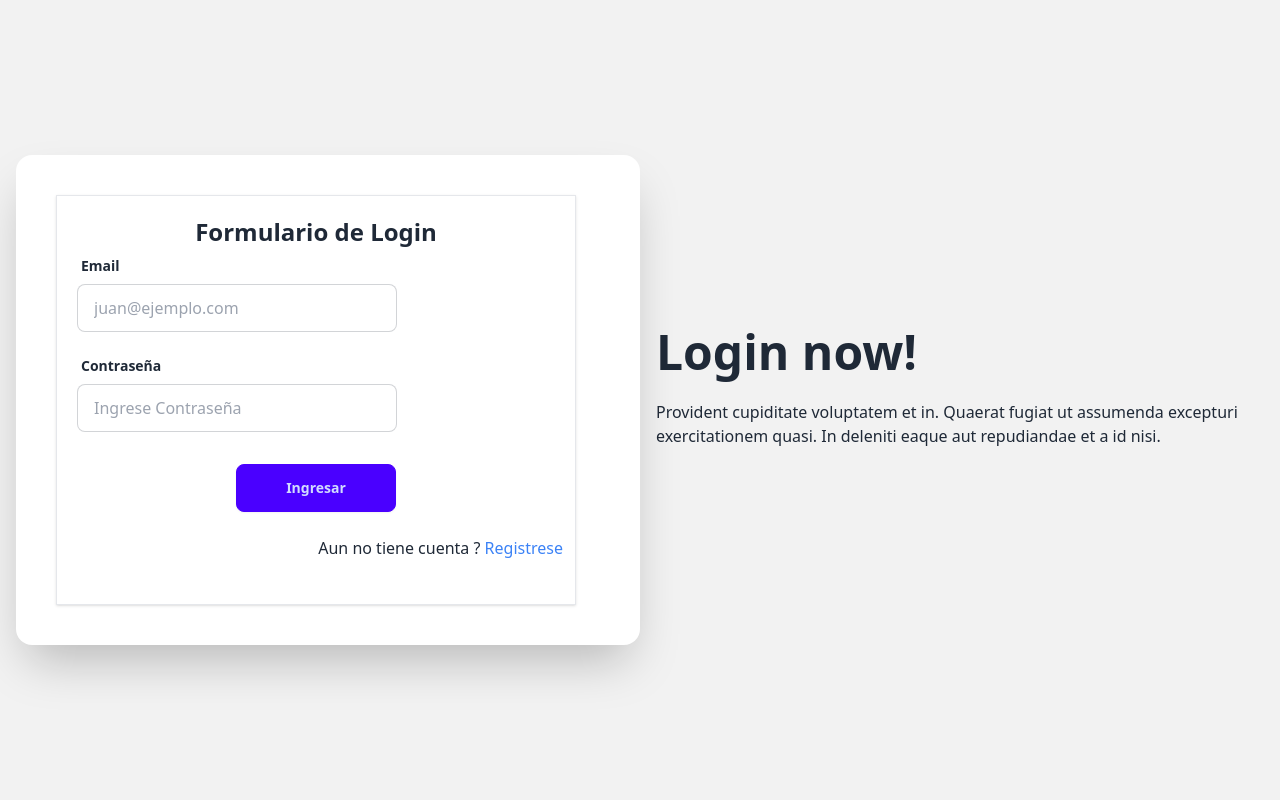
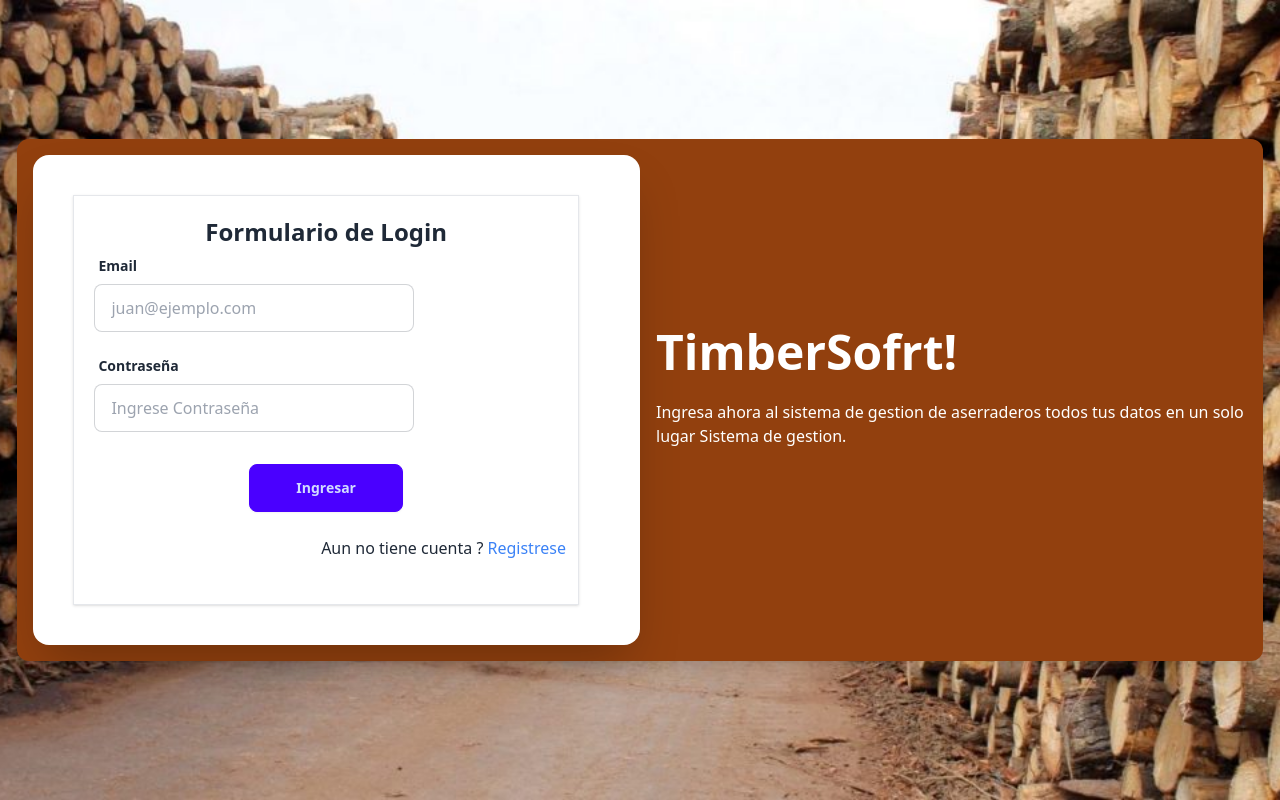
Before and after one commit to mdoval/timbersoft-final, a Next.js app: page / in a window 1280 px wide. Built offline with nearby package versions, Linux system fonts and the light colour scheme.

Commit message:
Fondo pagina de inicio

```diff
--- a/app/page.tsx
+++ b/app/page.tsx
@@ -4,14 +4,14 @@ import LoginForm from "./components/Login/LoginForm";
 export default function Home() {
   return (
     <div className="flex flex-col w-full h-full">
-      <div className="hero min-h-screen bg-base-200">
-        <div className="hero-content flex-col lg:flex-row-reverse">
+      <div className="hero min-h-screen bg-base-200" style={{backgroundImage: 'url(http://localhost:3000/img/background.jpg)'}}>
+        <div className="hero-content flex-col lg:flex-row-reverse bg-amber-800 shadow-lg rounded-xl">
           <div className="text-center lg:text-left">
-            <h1 className="text-5xl font-bold">Login now!</h1>
-            <p className="py-6">
-              Provident cupiditate voluptatem et in. Quaerat fugiat ut assumenda
-              excepturi exercitationem quasi. In deleniti eaque aut repudiandae
-              et a id nisi.
+            <h1 className="text-5xl font-bold text-white">TimberSofrt!</h1>
+            <p className="py-6 text-white">
+              Ingresa ahora al sistema de gestion de aserraderos
+              todos tus datos en un solo lugar
+              Sistema de gestion.
             </p>
           </div>
           <div className="card shrink-0 shadow-2xl bg-base-100 w-1/2">
```
Also changed, not shown: public/img/background.jpg (added).
